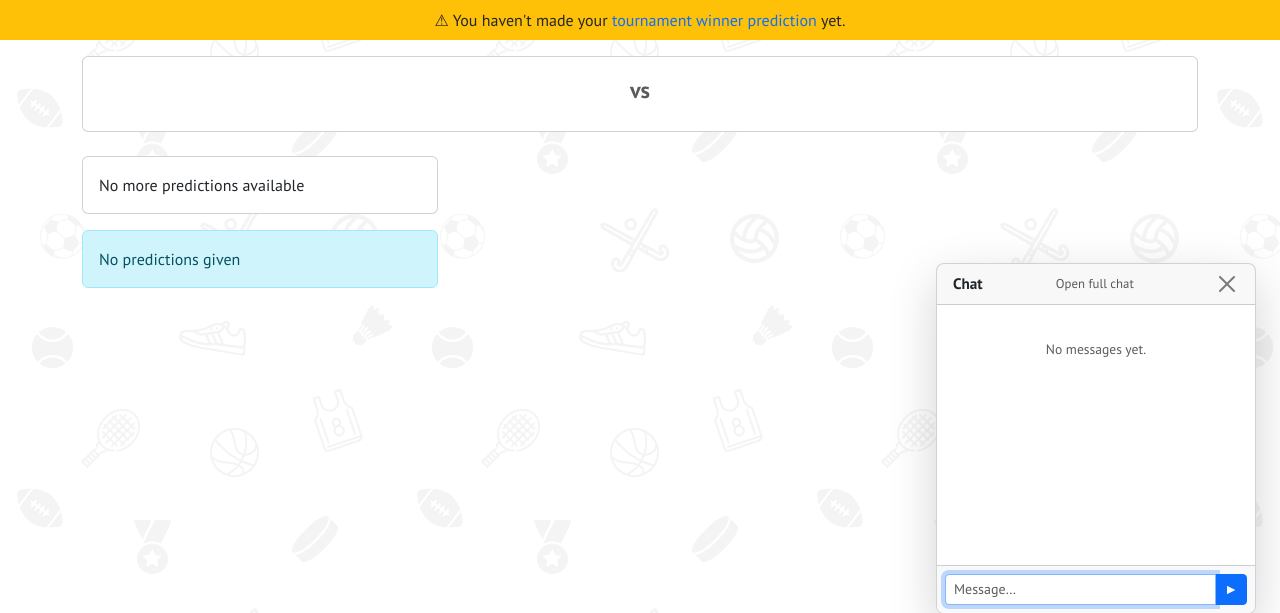
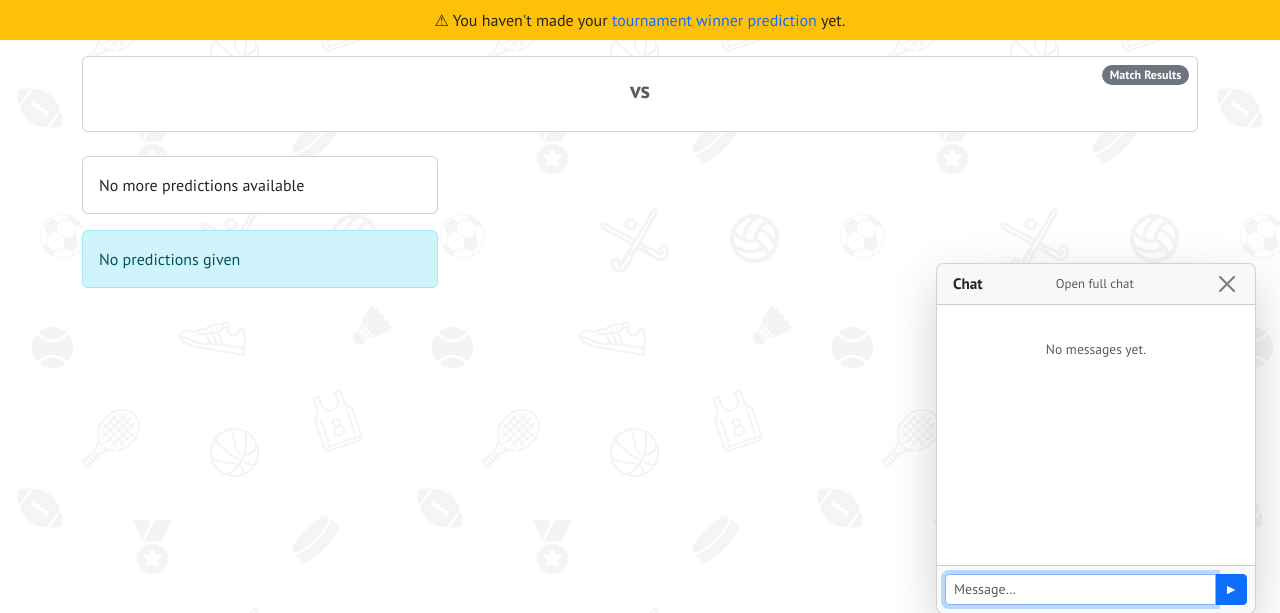
Before and after one commit to uncletoxa/nostradamus, a Django app: template predictions/templates/details.html in a window 1280 px wide. Shown: the part 106-719 px from the top of the page. Run offline with Django 3.2, Linux system fonts and the light colour scheme; the template is opened without the code that fills it, so the values that code supplies are empty; the visitor is signed in with stand-in values (Sample User, id 1); data comes from the database, SQL or seed files in the repository; some libraries are stand-ins or nearby versions.

Commit message:
Add pill link between match page and predictions page

```diff
--- a/matches/templates/single_match.html
+++ b/matches/templates/single_match.html
@@ -10,7 +10,8 @@
 
 
 {% block content %}
-  <div class="card mb-4">
+  <div class="card mb-4 position-relative">
+    <a href="{% url 'predictions:details' match.match_id %}" class="position-absolute top-0 end-0 m-2 badge rounded-pill text-bg-secondary text-decoration-none">{% trans "Odds & Predictions" %}</a>
     <div class="card-body">
       <div class="d-flex align-items-center justify-content-between">
         <div class="text-center flex-fill">
--- a/predictions/templates/details.html
+++ b/predictions/templates/details.html
@@ -5,7 +5,8 @@
 
 
 {% block content %}
-  <div class="card mb-4">
+  <div class="card mb-4 position-relative">
+    <a href="{% url 'matches:single_match' match.match_id %}" class="position-absolute top-0 end-0 m-2 badge rounded-pill text-bg-secondary text-decoration-none">{% trans "Match Results" %}</a>
     <div class="card-body">
       <div class="d-flex align-items-center justify-content-between">
         <div class="text-center flex-fill">
```
